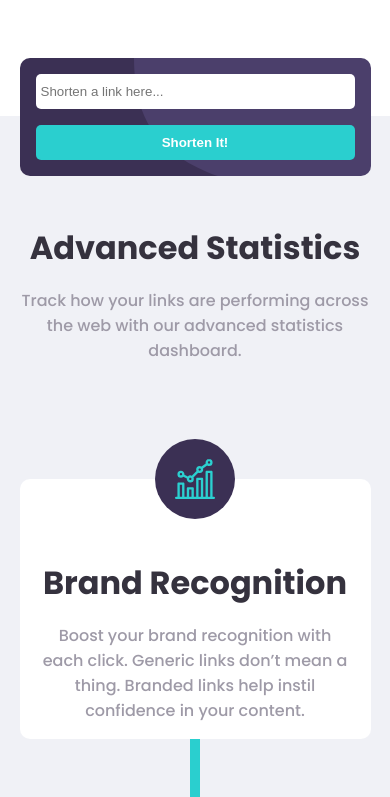
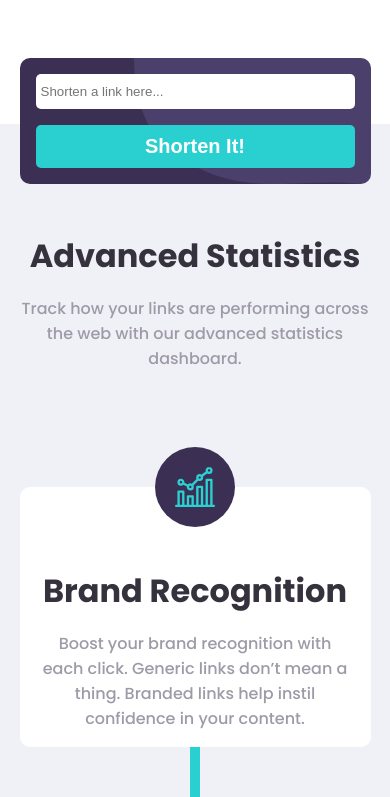
Before and after one commit to Artiu/url-shortener, a React (Create React App) app: page / in a window 390 px wide. Shown: the part 693-1490 px from the top of the page. Built offline with nearby package versions, Linux system fonts and the light colour scheme.

Commit message:
mobile version done

```diff
--- a/src/components/Home.js
+++ b/src/components/Home.js
@@ -43,7 +43,7 @@ const WhiteText = styled(Header)`
 `
 const AdvancedStatistics = styled.div`
     background-color:#f0f1f6;
-    padding-top:calc(5.5rem + 20px);
+    padding:calc(5.5rem + 20px) 0;
 `
 const Statistic = styled.div`
     background-color:white;
--- a/src/components/NavBar.js
+++ b/src/components/NavBar.js
@@ -14,7 +14,6 @@ const Hamburger = styled.button`
     border:0;
     border-top:4px ${props=>props.theme.darkBlue} solid;
     position:relative;
-    transition:transform 0.5s linear;
     ::before,::after{
         content:'';
         position: absolute;
@@ -27,14 +26,6 @@ const Hamburger = styled.button`
     ::after
     {
         transform:translateY(16px);
-        transition:transform 0.5s linear;
-    }
-    :focus{
-        border:0;
-        transform:rotate(45deg) translate(-12%,25%);
-        ::after{
-            transform:rotate(-90deg) translate(-6px);
-        }
     }
 `
 const SignUp = styled(Button)`
@@ -47,8 +38,10 @@ const MobileNav = styled.div`
     background-color:${props=>props.theme.darkViolet};
     position:absolute;
     top:80px;
+    left:5%;
     width:90%;
     text-align:center;
+    border-radius:10px;
 `
 const Link = styled.p`
     color:white;
--- a/src/components/ShortenerForm.js
+++ b/src/components/ShortenerForm.js
@@ -24,6 +24,7 @@ const Submit = styled.input.attrs({type:"submit", value:"Shorten It!"})`
     margin-top:1rem;
     background-color:${props=>props.theme.cyan};
     border:0;
+    font-size:20px;
     color:white;
     border-radius:5px;
     font-weight:bold;
```
